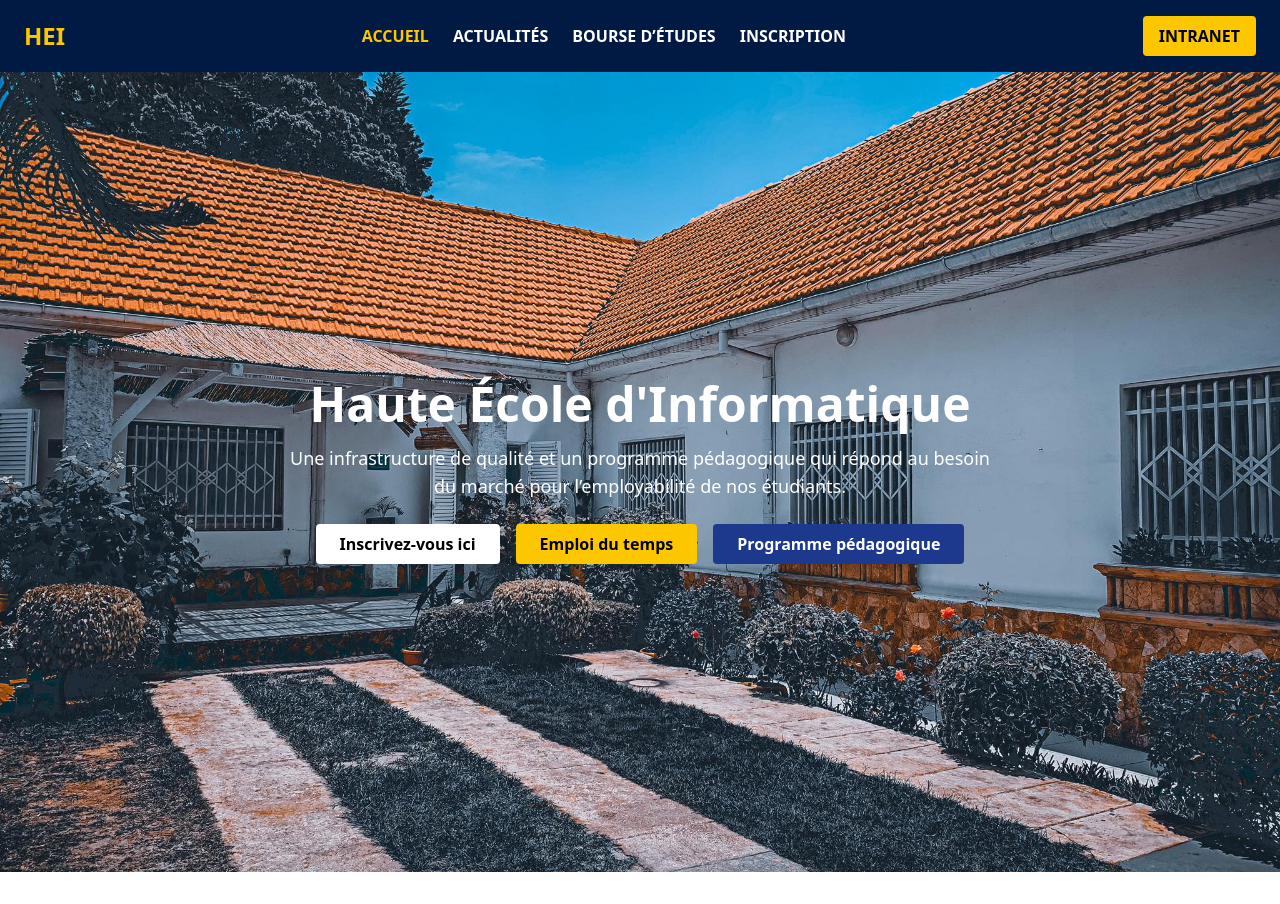
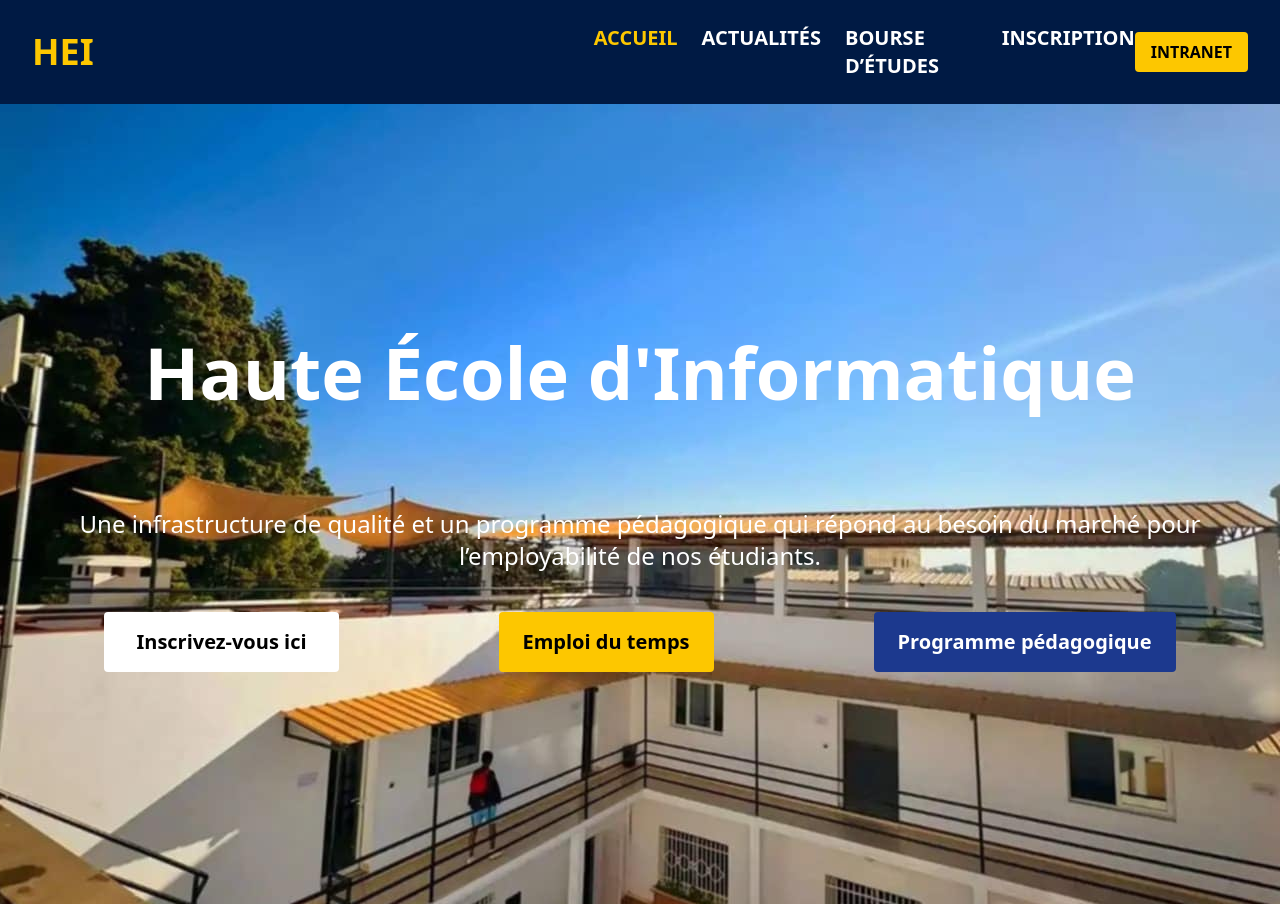
Before and after one commit to Bryan20077/REACT-WEB2, a React (Vite) app: page / in a window 1280 px wide. Before the commit the page ends 872 px from the top, so only its background shows below. Built offline with nearby package versions, Linux system fonts and the light colour scheme.

Commit message:
modification sur la background

```diff
--- a/src/components/Hero.jsx
+++ b/src/components/Hero.jsx
@@ -3,18 +3,18 @@ import heiBg from '../assets/hei-bg.jpg';
 function Hero() {
   return (
     <section
-      className="relative h-screen bg-cover bg-center flex items-center justify-center text-center text-white"
+      className="relative h-screen  bg-center flex items-center justify-center text-center text-white"
       style={{ backgroundImage: `url(${heiBg})` }}
     >
-      <div className=" bg-opacity-50 p-8 rounded max-w-3xl">
-        <h1 className="text-4xl md:text-5xl font-bold mb-4">Haute École d'Informatique</h1>
-        <p className="mb-6 text-lg">
+      <div className=" bg-opacity-50 p-8 rounded ">
+        <h2 className="text-7xl mb-25  font-bold">Haute École d'Informatique</h2>
+        <p className="mb-5 text-2xl">
           Une infrastructure de qualité et un programme pédagogique qui répond au besoin du marché pour l’employabilité de nos étudiants.
         </p>
-        <div className="flex flex-wrap gap-4 justify-center">
-          <button className="bg-white text-black px-6 py-2 rounded font-semibold">Inscrivez-vous ici</button>
-          <button className="bg-yellow-400 text-black px-6 py-2 rounded font-semibold">Emploi du temps</button>
-          <button className="bg-blue-900 text-white px-6 py-2 rounded font-semibold">Programme pédagogique</button>
+        <div className="flex flex-wrap gap-40 justify-center mt-10">
+          <button className="bg-white text-black px-8 py-4 rounded font-semibold text-xl">Inscrivez-vous ici</button>
+          <button className="bg-yellow-400 text-black px-6 py-2 rounded font-semibold text-xl">Emploi du temps</button>
+          <button className="bg-blue-900 text-white px-6 py-2 rounded font-semibold text-xl">Programme pédagogique</button>
         </div>
       </div>
     </section>
--- a/src/components/Navbar.jsx
+++ b/src/components/Navbar.jsx
@@ -1,11 +1,11 @@
 function Navbar() {
   return (
-    <nav className="bg-[#001a44] text-white flex items-center justify-between px-6 py-4">
-      <div className="text-yellow-400 text-2xl font-bold">HEI</div>
-      <ul className="hidden md:flex space-x-6 font-semibold">
+    <nav className="bg-[#001a44] text-white flex items-center justify-between px-8 py-6">
+      <div className="text-yellow-400 text-4xl font-bold">HEI</div>
+      <ul className="hidden md:flex space-x-6 font-semibold text-xl ml-125">
         <li className="text-yellow-400 cursor-pointer">ACCUEIL</li>
         <li className="cursor-pointer">ACTUALITÉS</li>
-        <li className="cursor-pointer">BOURSE D’ÉTUDES</li>
+        <li className="cursor-pointer ">BOURSE D’ÉTUDES</li>
         <li className="cursor-pointer">INSCRIPTION</li>
       </ul>
       <button className="bg-yellow-400 text-black px-4 py-2 rounded font-semibold">INTRANET</button>
```
Also changed, not shown: src/assets/hei-bg.jpg.
